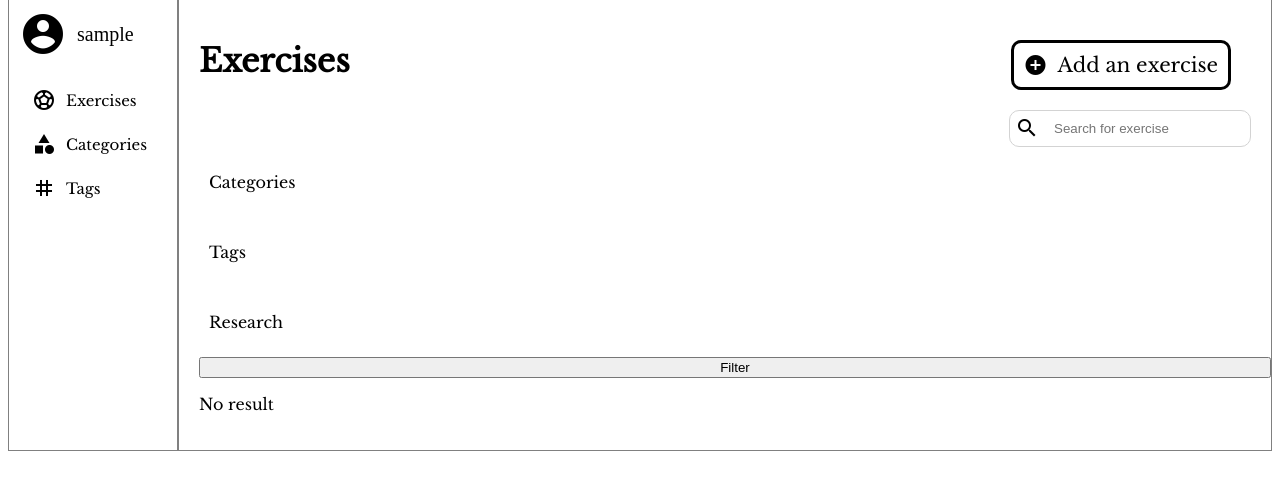
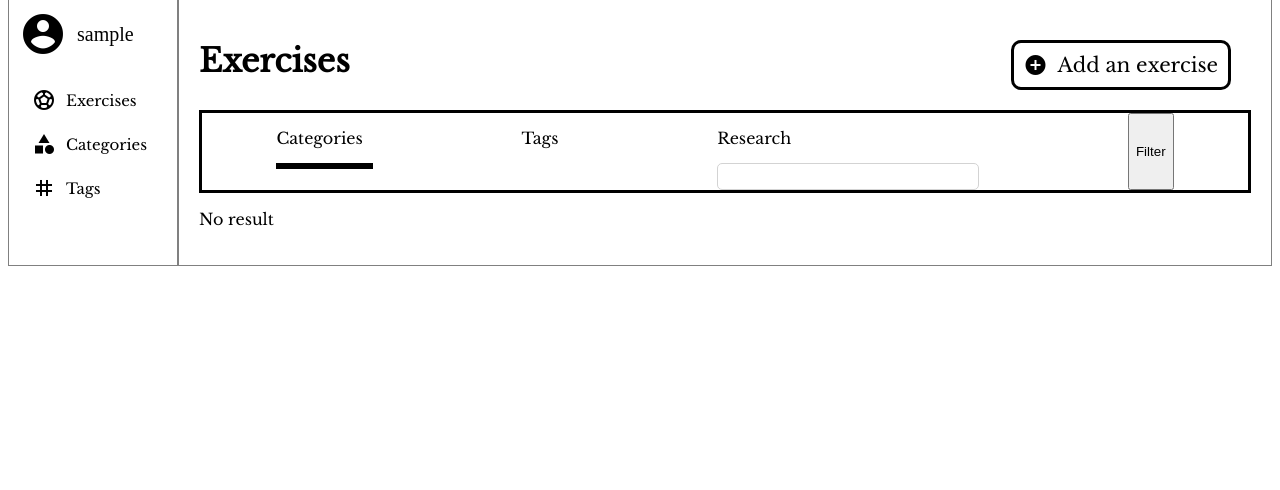
Before and after one commit to Mufle13/CoachingDrills, a Django app: page /admin/exercises in a window 1280 px wide. Shown: the part 131-621 px from the top of the page. Run offline with Django 4.2, Linux system fonts and the light colour scheme; the visitor is signed in with stand-in values (Sample User, id 1); data that the repository does not hold is empty; parts of the project's set-up code (start-up, migrations or seed data) failed here and were passed over.

Commit message:
test on pagination/filter

```diff
--- a/CoachingDrills/forms.py
+++ b/CoachingDrills/forms.py
@@ -1,8 +1,3 @@
-from cProfile import label
-from dataclasses import field
-from email.policy import default
-from pyexpat import model
-from tkinter import Widget
 from django import forms
 from django.contrib.auth.forms import UserCreationForm
 from blog.models import Category, Tag, User, Exercise
@@ -83,6 +78,6 @@
 
 
 class FilterCategTag(forms.Form):
-    category = forms.ModelMultipleChoiceField(queryset=Category.objects.all(), label='Categories', widget=forms.CheckboxSelectMultiple, required=False)
-    tag = forms.ModelMultipleChoiceField(queryset=Tag.objects.all(), label='Tags', widget=forms.CheckboxSelectMultiple, required=False)
+    categories = forms.ModelMultipleChoiceField(queryset=Category.objects.all(), label='Categories', widget=forms.CheckboxSelectMultiple, required=False)
+    tags = forms.ModelMultipleChoiceField(queryset=Tag.objects.all(), label='Tags', widget=forms.CheckboxSelectMultiple, required=False)
     research = forms.CharField(max_length=100, required=False)
--- a/blog/static/css/admin.css
+++ b/blog/static/css/admin.css
@@ -343,35 +343,23 @@
     border: 1px solid lightskyblue;
 }
 
-.search-bar {
+
+.filters {
     display: flex;
-    align-content: center;
-    justify-content: flex-end;
+    flex-flow: row wrap;
+    border: solid;
+    justify-content: space-around;
+
 }
 
-.search-bar form {
-    border: 1px solid lightgray;
-    padding: 5px;
-    border-radius: 10px;
+.filter-categories {
     display: flex;
-    align-content: center;
-    width: 230px;
+    flex-flow: row wrap;
+    border: solid;
 }
 
-.search-bar input {
-    border: none;
+.filter-category {
+   display: flex;
+   flex-flow: row wrap;
+   font-size: 12px;
 }
-
-.search-bar input:hover {
-    border: none;
-    box-shadow: none;
-}
-
-.search-bar input:focus {
-    border: none;
-    box-shadow: none;
-}
-
-.search-button {
-    display: none;
-    }
--- a/blog/templates/admin/listing/exercises.html
+++ b/blog/templates/admin/listing/exercises.html
@@ -11,36 +11,33 @@
             </a>
         </div>
     </div>
-    <div class='search-bar'>
-        <form method='get'>
-            <span class="material-icons">
-                search
-            </span>
-            <input type="text" placeholder="Search for exercise" name='search'>
-            <input class='search-button' type="submit" value='Search'>
-        </form>
-    </div>
     <form method="GET">
-        <div class="form">
+        <div class='filters'>
             {% for field in form %}
-            <div class="fields">
+            <div>
                     <label class='field-label'>{{ field.label }}</label>
 
-                    {% if field.name == 'category' %}
-                    <div class='categories'>
-                        {% for choice in form.category %}
-                            <div class='category'>
+                    {% if field.name == 'categories' %}
+                    <div class='filter-categories'>
+                        {% for choice in form.categories %}
+                            <div class='filter-category'>
                                 {{ choice.tag }}
                                 <label for="{{ choice.id_for_label }}">{{ choice.choice_label }}</label>
                             </div>
                         {% endfor %}
                     </div>
-                    {% elif field.name == 'tag' %}
-                    <div class='tag'>
-                        {% for choice in form.tag %}
+                    {% elif field.name == 'tags' %}
+                    <div class='filter-tags'>
+                        {% for choice in form.tags %}
+                        <div class='filter-tag'>
                             {{ choice.tag }}
                             <label for="{{ choice.id_for_label }}">{{ choice.choice_label }}</label>
+                        </div>
                         {% endfor %}
+                    </div>
+                    {% elif field.name == 'research' %}
+                    <div class='filter-research'>
+                        <span> {{ field }}</span>
                     </div>
                     {% endif %}
             </div>
@@ -93,10 +90,13 @@
                     </span>
 
                     {% if page_obj.has_next %}
-                        <a href="?page={{ page_obj.next_page_number }}{% if request.GET.search %}&search={{ request.GET.search }}{% endif %}">next</a>
+                        <a href="?page={{ page_obj.next_page_number }}{% if request.GET.categories %}{% for categ in request.GET.categories %}&categories={{ categ }}{% endfor %}{% endif %}{% if request.GET.tags %}&tags={{ request.GET.tags}}{% endif %}&research={{ request.GET.research }}">next</a>
                         <a href="?page={{ page_obj.paginator.num_pages }}{% if request.GET.search %}&search={{ request.GET.search }}{% endif %}">last</a>
                     {% endif %}
                 </span>
+                {% if request.GET.categories|length > 1 %}
+                        {{categ}}
+                {% endif %}
             </div>
         </table>
     </div>
--- a/blog/views.py
+++ b/blog/views.py
@@ -62,7 +62,17 @@
     if request.method == 'GET':
         form = FilterCategTag(request.GET)
         if form.is_valid():
-           exercises = Exercise.objects.filter(Q(name__icontains=form)|Q(category__name__icontains=form)|Q(tag__name__icontains=form))
+            data = form.cleaned_data
+            categories = data['categories']
+            tags = data['tags']
+            query= data['research']
+            exercises = Exercise.objects.all()
+            if categories:
+                exercises = exercises.filter(category__in=categories)
+            if tags:
+                exercises = exercises.filter(tag__in=tags)
+            if query:
+                exercises = exercises.filter(Q(name__icontains=query)|Q(category__name__icontains=query)|Q(tag__name__icontains=query))
         else:
             form = FilterCategTag
 
```
